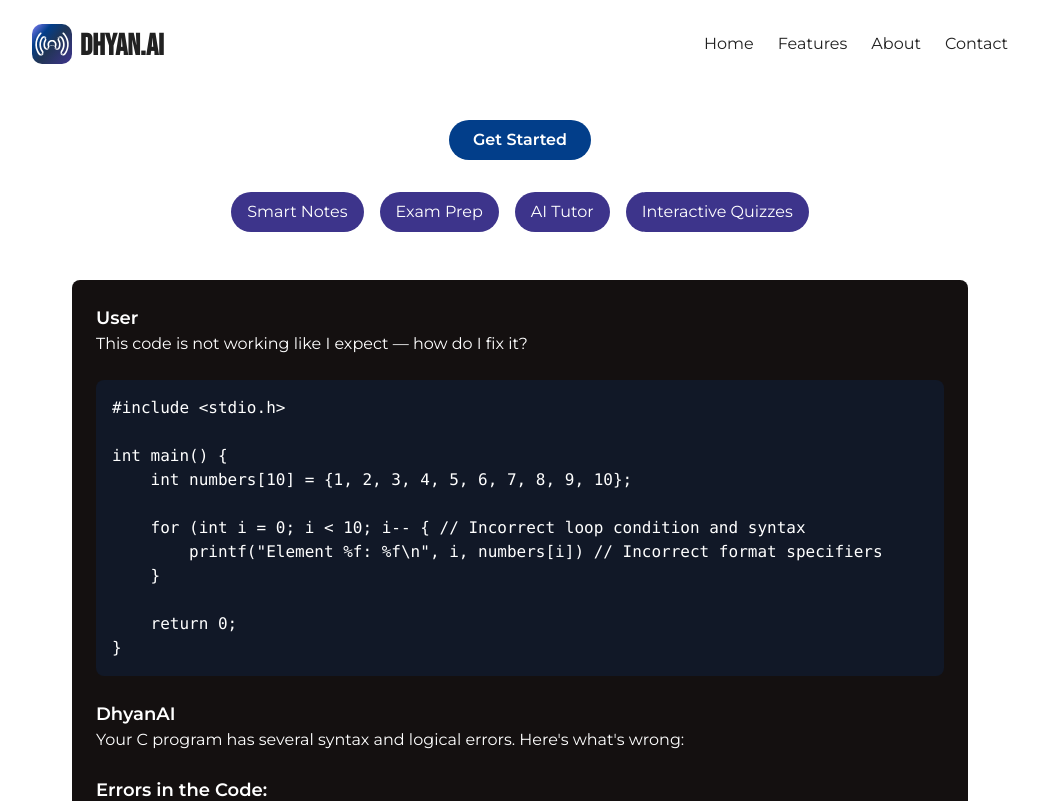
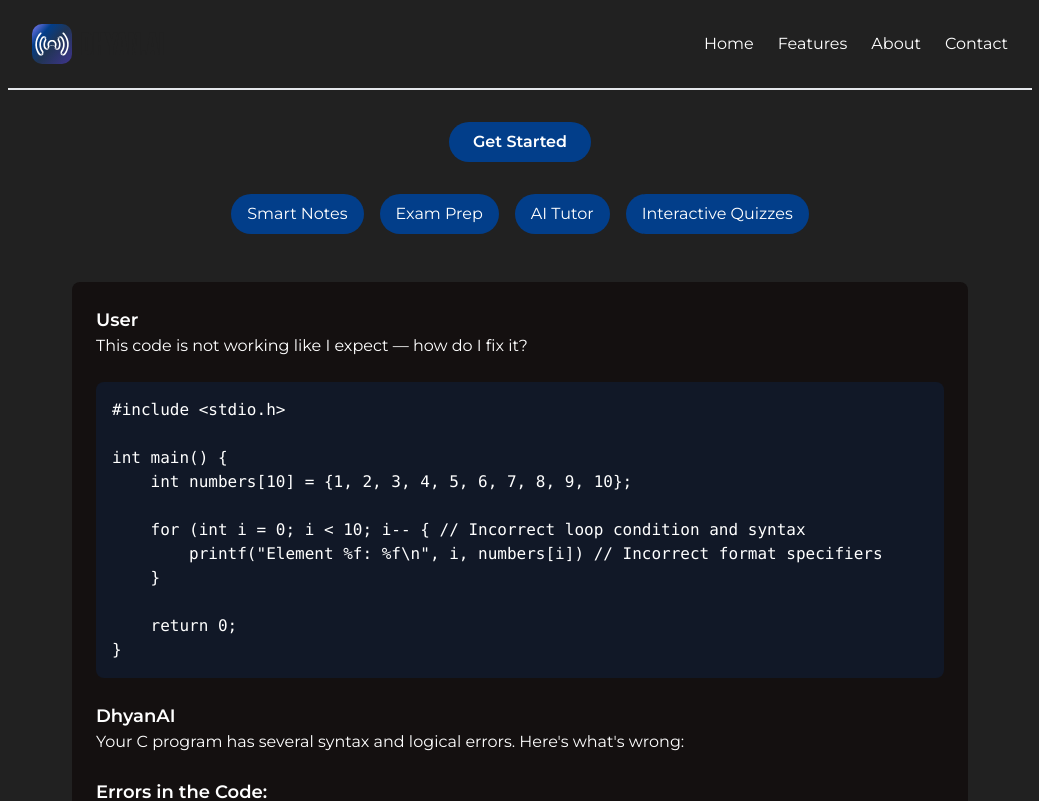
Before and after one commit to ItsSitanshu/dhyan-v1, a Next.js app: page / in a window 1280 px wide. Shown: the top 801 px of the page, without its empty margins (120-1159 px from the left). Built offline with nearby package versions, Linux system fonts and the light colour scheme; a web font is replaced by a local one.

Commit message:
sab kam maile gare

```diff
--- a/app/components/FeatureSection.tsx
+++ b/app/components/FeatureSection.tsx
@@ -7,7 +7,7 @@
         (text, index) => (
           <button
             key={index}
-            className="bg-prim1 text-white px-4 py-2 rounded-full hover:scale-105 transition-transform duration-200"
+            className="bg-prim2 text-white px-4 py-2 rounded-full hover:scale-105 transition-transform duration-200"
           >
             {text}
           </button>
--- a/app/components/Header.tsx
+++ b/app/components/Header.tsx
@@ -2,7 +2,7 @@
 
 const Header = () => {
   return (
-    <header className="w-full max-w-5xl flex justify-between items-center p-6">
+    <header className="w-full max-w-5xl flex justify-between items-center p-6 border-b-2">
       <div className="flex items-center">
         <img alt="logo" className="h-10" src="/logo.svg" />
         <span className="ml-2 mt-1 text-3xl font-semibold font-nue">Dhyan.AI</span>
@@ -12,7 +12,7 @@
           <a
             key={index}
             href="#"
-            className="relative text-foreground after:block after:content-[''] after:absolute after:h-[2px] after:bg-foreground after:w-0 after:left-0 after:bottom-[-2px] after:transition-all after:duration-300 hover:after:w-full"
+            className="relative text-foreground after:block after:content-[''] after:absolute after:h-[2px] after:bg-white after:w-0 after:left-0 after:bottom-[-2px] after:transition-all after:duration-300 hover:after:w-full text-white"
           >
             {item}
           </a>
--- a/app/components/LandingPage.tsx
+++ b/app/components/LandingPage.tsx
@@ -7,7 +7,7 @@
 
 const LandingPage = () => {
   return (
-    <div className="bg-background text-foreground font-sans min-h-screen flex flex-col items-center overflow-hidden">
+    <div className="bg-foreground text-foreground font-sans min-h-screen flex flex-col items-center overflow-hidden">
       <Header />
       <HeroSection />
       <FeatureSection />
```
